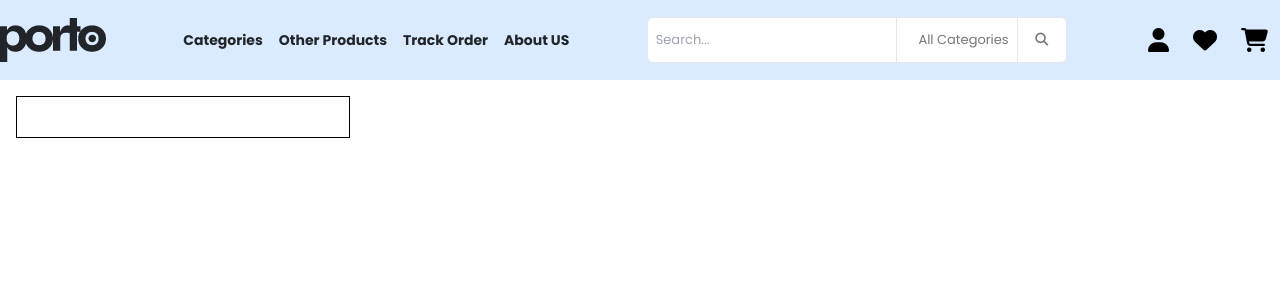
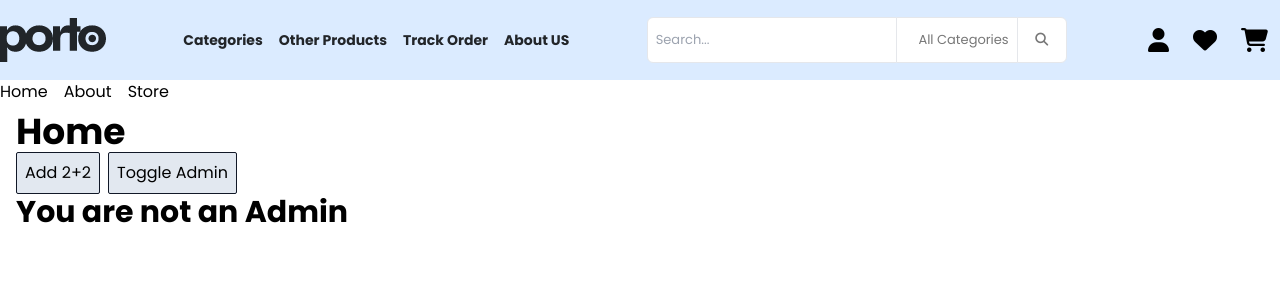
Before and after one commit to tayyab-ash/shop-sphere, a React (Vite) app: page / in a window 1280 px wide. Shown: the top 300 px of the page. Built offline with nearby package versions, Linux system fonts and the light colour scheme.

Commit message:
lazy loading

```diff
--- a/src/App.jsx
+++ b/src/App.jsx
@@ -1,23 +1,49 @@
-import { useCallback, useState } from 'react';
-import './App.css'
-import Footer from './components/Layout/Footer';
-import Header from './components/Layout/Header'
-import {
-  BrowserRouter as Router,
-  Routes,
-  Route
-} from "react-router-dom";
+import { lazy, Suspense, useCallback, useState } from "react";
+import "./App.css";
+import Footer from "./components/Layout/Footer";
+import Header from "./components/Layout/Header";
+import { BrowserRouter as Router, Routes, Route, Link } from "react-router-dom";
+// import Home from './components/Layout/Home';
+import Store from "./components/Layout/Store";
+import About from "./components/Layout/About";
 
+
+// will load the component only when it is needed i.e when clicked on the link, but wont display the compnent for that we have to use suspense.
+const Home = lazy(() => import("./components/Layout/Home"));
 
 function App() {
   return (
     <>
-    <Router>
-        <Header/>
-        <Footer />
-    </Router>
+      <Router>
+        <Header />
+        {<NavWrapper />}
+        <Routes>
+          <Route
+            path="/"
+            element={
+              <Suspense fallback={<div>Loading...</div>}>
+                <Home />
+              </Suspense>
+            }
+          />
+          <Route path="/about" element={<About />} />
+          <Route path="/store" element={<Store />} />
+        </Routes>
+      </Router>
     </>
-  )
+  );
 }
 
-export default App
+function NavWrapper() {
+  return (
+    <>
+      <nav className="flex gap-4">
+        <Link to="/">Home</Link>
+        <Link to="/about">About</Link>
+        <Link to="/store">Store</Link>
+      </nav>
+    </>
+  );
+}
+
+export default App;
--- /dev/null
+++ b/src/components/Layout/About.jsx
@@ -0,0 +1,11 @@
+import React from 'react'
+
+function About() {
+  return (
+    <div>
+        About
+    </div>
+  )
+}
+
+export default About
--- a/src/components/Layout/Footer.jsx
+++ b/src/components/Layout/Footer.jsx
@@ -1,52 +1,12 @@
-import React, { useEffect, useReducer , useRef, useMemo, memo, useState, useTransition, } from 'react'
-
-// const ACTIONS = {
-//   INPUT: "input",
-//   NEW_LIST: "new_list",
-
-// }
-// const reducer = (state, action) => {
-//   switch (action.type){
-//     case ACTIONS.INPUT:
-//       return {...state, input: action.payload}
-//       case ACTIONS.NEW_LIST:
-//         return {...state, list: action.payload}
-//       default:
-//         return state
-//   }
-// }
+import React, { useEffect, useReducer , useRef, useMemo, memo, useState, useTransition } from 'react'
 
 function Footer() {
-  const [isPending, startTransition] = useTransition()
-  // const [state, dispatch] = useReducer(reducer, {input: "", list: []})
-  const [input, setInput] = useState("")
-  const [list, setList] = useState([])
-
-  const LIST_SIZE =20000
-
-  const handleChanges = (e) => {
-    // dispatch({type:ACTIONS.INPUT, payload: e.target.value})
-    setInput(e.target.value)
-    startTransition(() => {
-      const newList = []
-      for (let i = 0; i < LIST_SIZE; i++){
-      newList.push(e.target.value)
-    }
-    setList(newList)
-    // dispatch({type: ACTIONS.NEW_LIST, payload: newList})
-  })
-}
 
   return (
     <div>
-      <input className='m-4 p-2 border border-black' type="text" value={input} onChange={handleChanges} />
-      { isPending ? "Loading..." :
-        list.map((item, index) => {
-          return <div key={index}>{item}</div>
-        })
-      }
+
     </div>
   )
 }
 
-export default memo(Footer)
+export default Footer
--- /dev/null
+++ b/src/components/Layout/Home.jsx
@@ -0,0 +1,18 @@
+import React, { useState } from 'react'
+
+function Home() {
+    const [Admin, setAdmin] = useState(false)
+    const sum = (a,b) => {
+        return a+b
+    }
+  return (
+    <div className='ml-4 mt-2'>
+        <h1 className='text-4xl font-bold'>Home</h1>
+        <button className='bg-slate-200 p-2 border border-gray-900 rounded-sm' onClick={()=>alert(sum(2,2))}>Add 2+2</button>
+        <button className='rounded-sm ml-2 border border-gray-900 bg-slate-200 p-2' onClick={()=> {setAdmin(prev => !prev)}}>Toggle Admin</button>
+        <h2 className='text-3xl font-bold'>{Admin? 'Admin': 'You are not an Admin'}</h2>
+    </div>
+  )
+}
+
+export default Home
--- /dev/null
+++ b/src/components/Layout/Store.jsx
@@ -0,0 +1,9 @@
+import React from 'react'
+
+function Store() {
+  return (
+    <div>Store</div>
+  )
+}
+
+export default Store
```
Also changed, not shown: package.json (+4 -4 lines), 1 other file (tests, documents, lock files or other folders).
